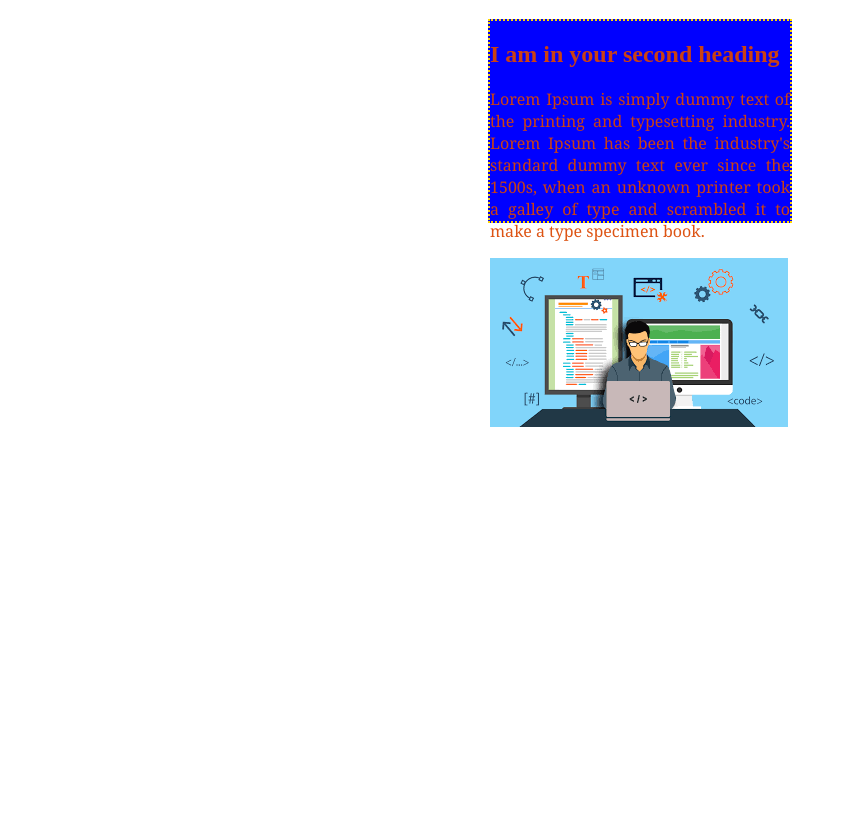
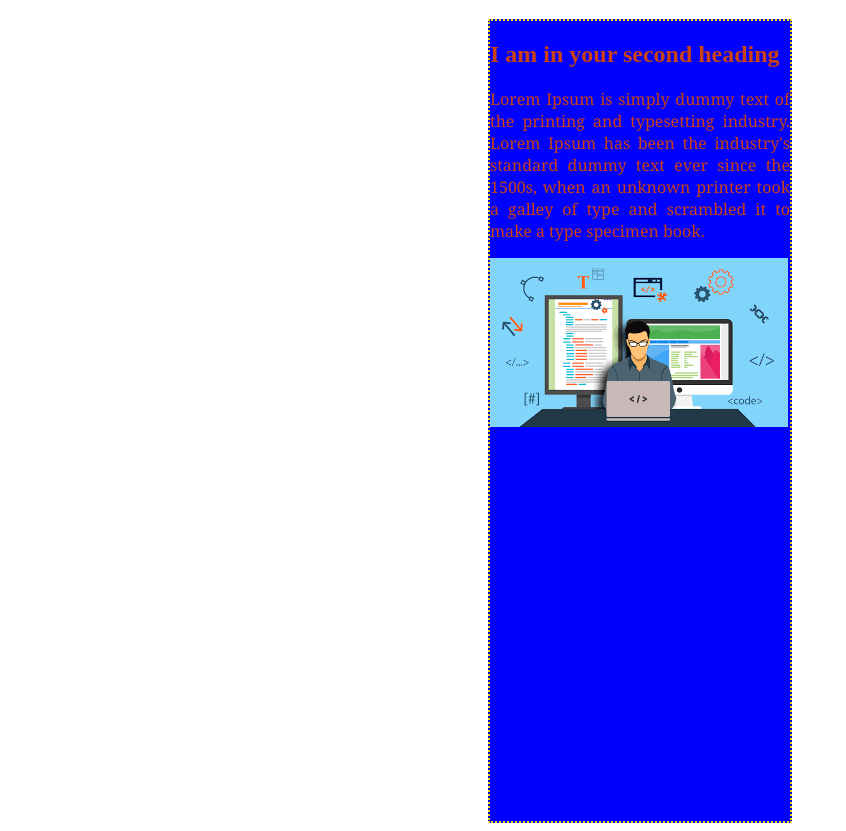
Before and after one commit to Kawsar-H/my-second-website, a plain HTML site: page index.html in a window 1280 px wide. Shown: the part 61-892 px from the top of the page, without its empty margins (0-846 px from the left). Before the commit the page ends 800 px from the top, so only its background shows below. Drawn offline with Linux system fonts and the light colour scheme.

Commit message:
added new design

```diff
--- a/style.css
+++ b/style.css
@@ -3,7 +3,7 @@ div{
     color: rgba(218, 70, 1, 0.925);
     border: 2px dotted gold;
     width: 300px;
-    height: 200px;
+    height: 800px;
     margin: auto;
 
 }
```
